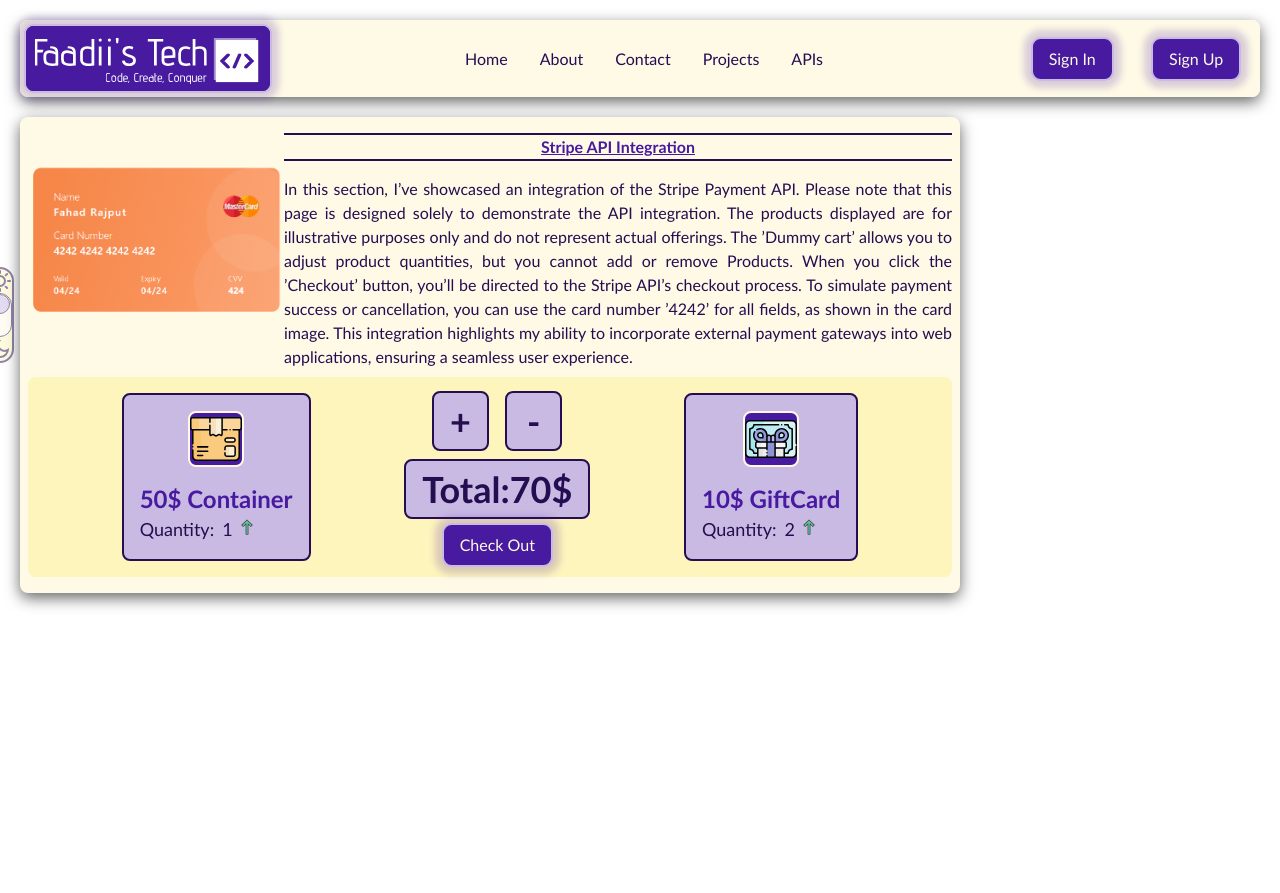
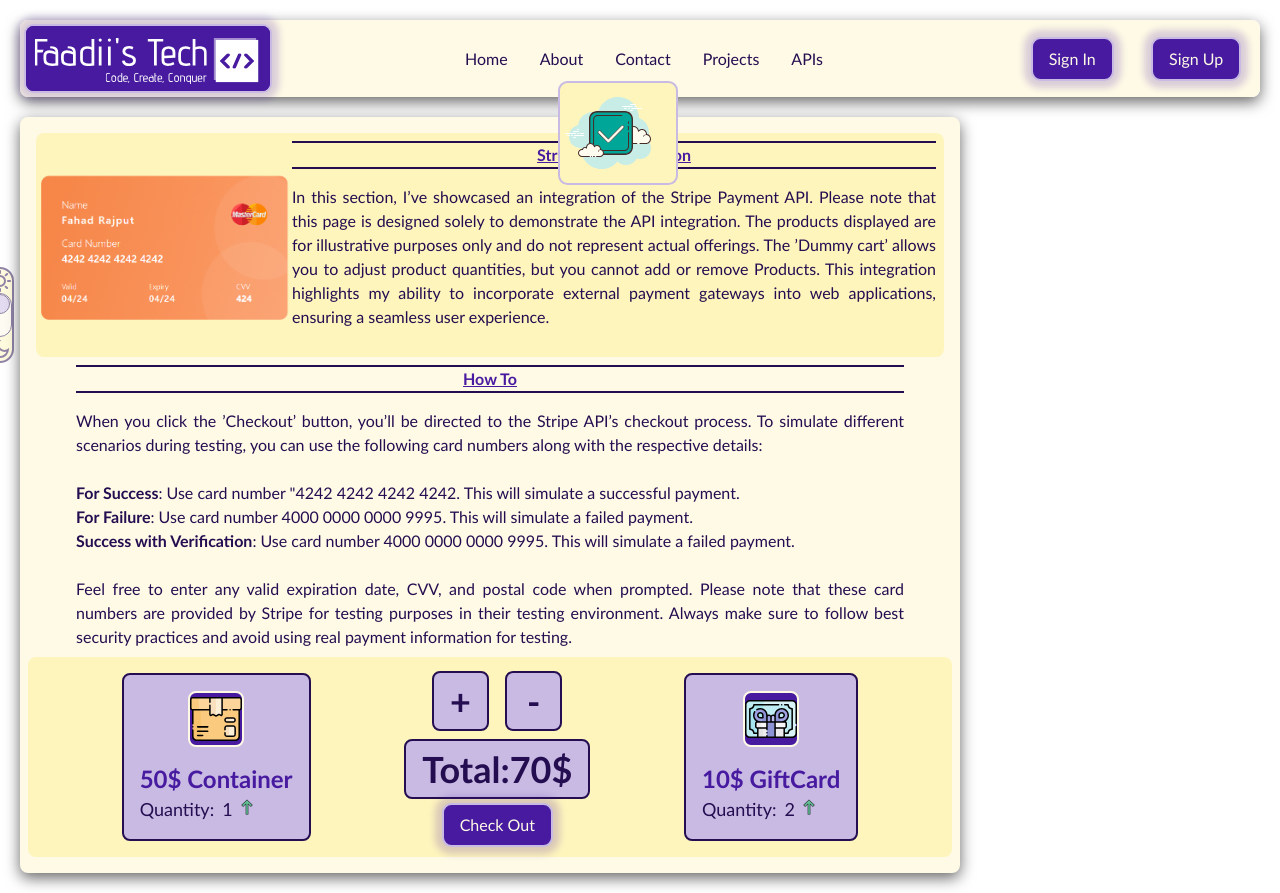
Before and after one commit to Mr-Fahad-Rajput/portfolio, a React (Vite) app in the folder Floatfolio/frontend/: page /stripe in a window 1280 px wide. Before the commit the page ends 800 px from the top, so only its background shows below. Built offline with nearby package versions, Linux system fonts and the light colour scheme.

Commit message:
Stripe Integration and Testing COmplete

```diff
--- a/Floatfolio/frontend/src/pages/APIs/Stripe.jsx
+++ b/Floatfolio/frontend/src/pages/APIs/Stripe.jsx
@@ -1,18 +1,27 @@
 import stripeIcon from "./stripe.svg";
 import p1 from "./p1.svg";
 import p2 from "./p2.svg";
-import sent from '../../assets/sent.svg';
-import notSent from '../../assets/notsent.svg';
+import sent from "../../assets/sent.svg";
+import notSent from "../../assets/notsent.svg";
 import Card from "../components/CardOne";
 import { useEffect, useState } from "react";
 import AlertBox from "../components/AlertBox";
 function Stripe() {
   let [quantity, setQuantity] = useState(1);
   const [alertImg, setAlertImg] = useState(sent);
-   let [dataBody, setDataBody] = useState();
   const [isLoading, setIsLoading] = useState(false);
+  let [dataBody, setDataBody] = useState([
+    {
+      id: 1,
+      quantity: quantity,
+    },
+    {
+      id: 2,
+      quantity: quantity + 1,
+    },
+  ]);
   const [responseStatus, setResponseStatus] = useState({
-    status: false,
+    status: true,
     text: "",
   });
   useEffect(() => {
@@ -20,28 +29,29 @@
 
     if (hashFragment === "#success") {
       setResponseStatus({
-            status:true,
-            text:"Payment Was Succesful"
+        status: true,
+        text: "Payment Was Successful",
       });
-        setTimeout(()=>{setResponseStatus({
+      setTimeout(() => {
+        setResponseStatus({
           status: false,
-            text:""
-        });},3000)
-
+        });
+      }, 3000);
     } else if (hashFragment === "#cancel") {
       setAlertImg(notSent);
       setResponseStatus({
-            status:true,
-            text:"Transaction was Canceled."
+        status: true,
+        text: "Transaction was Canceled.",
       });
-        setTimeout(()=>{setResponseStatus({
+      setTimeout(() => {
+        setResponseStatus({
           status: false,
-            text:""
-        });},3000)
+        });
+      }, 3000);
     }
   }, []);
 
-  function setProductQuantities(){
+  function setProductQuantities() {
     setDataBody([
       {
         id: 1,
@@ -60,7 +70,6 @@
     setQuantity(quantity);
     setTotal(quantity * 50 + (quantity + 1) * 10);
     setProductQuantities();
-
   }
   function decrementquantity() {
     if (quantity >= 1) {
@@ -76,7 +85,6 @@
     try {
       const handleSubmitModule = await import("../apiCalls/handleAPI.js");
       const handleSubmit = handleSubmitModule.default;
-      console.log(dataBody);
       handleSubmit(dataBody, "stripe", "POST")
         .then((res) => {
           if (res.ok) {
@@ -90,11 +98,24 @@
           const redirectUrl = data.url;
           window.location = redirectUrl;
         })
-        .catch((err) => {
-          console.error("Error:", err);
+        .catch((error) => {
+          let errorMsg = error;
+          if (error.toString().includes("Failed to fetch")){
+            errorMsg ="Can't Connect To the Server! Check Your Internet Connection"
+            }
+            setResponseStatus({
+                status: true,
+                text: errorMsg,
+              });
+              setAlertImg(notSent);
         })
         .finally(() => {
           setIsLoading(false);
+          setTimeout(() => {
+            setResponseStatus({
+              status: false,
+            });
+          }, 3000);
         });
     } catch (error) {
       console.error("Error importing handleSubmit:", error);
@@ -103,7 +124,7 @@
   return (
     <>
       <section className="mainContent">
-        <div className="text-center">
+        <div className="text-center bg-secondaryBg dark:bg-balBrand rounded-lg m-2">
           <div className="inline-flex w-64  md:float-left place-items-center">
             <img
               src={stripeIcon}
@@ -111,7 +132,12 @@
               className=" w-64 h-56 hover:scale-110 transform duration-500"
             />
           </div>
-          <div className="overflow-hidden pt-2">
+          <AlertBox
+            responseStatus={responseStatus}
+            msgImg={alertImg}
+            className="top-0"
+          />
+          <div className="overflow-hidden pt-2 mx-2 ">
             <h1 className="mb-4 dark:text-secondaryBg font-semibold underline cursor-default text-balBrand border-y-2 dark:border-mainBg  border-dBrand">
               Stripe API Integration
             </h1>
@@ -121,21 +147,23 @@
               demonstrate the API integration. The products displayed are for
               illustrative purposes only and do not represent actual offerings.
               The &rsquo;Dummy cart&rsquo; allows you to adjust product
-              quantities, but you cannot add or remove Products. When you click
-              the &rsquo;Checkout&rsquo; button, you&rsquo;ll be directed to the
-              Stripe API&rsquo;s checkout process. To simulate payment success
-              or cancellation, you can use the card number &rsquo;4242&rsquo;
-              for all fields, as shown in the card image. This integration
+              quantities, but you cannot add or remove Products.  This integration
               highlights my ability to incorporate external payment gateways
               into web applications, ensuring a seamless user experience.
             </p>
           </div>
-          <AlertBox
-                    responseStatus={responseStatus}
-                    msgImg={alertImg}
-                    className="top-0"
-                  />
         </div>
+            <div className="mx-2 text-center md:px-10"><h3 className="mb-4 dark:text-secondaryBg font-semibold underline cursor-default text-balBrand border-y-2 dark:border-mainBg  border-dBrand">How To</h3>
+            <p className=" mt-3 mx-auto text-justify"> When you click
+              the &rsquo;Checkout&rsquo; button, you&rsquo;ll be directed to the
+              Stripe API&rsquo;s checkout process. To simulate different scenarios during testing, you can use the following card numbers along with the respective details:<br/><br/>
+              <b>For Success</b>: Use card number &#34;4242 4242 4242 4242. This will simulate a successful payment.<br/>
+              <b>For Failure</b>: Use card number 4000 0000 0000 9995. This will simulate a failed payment.<br/>
+              <b>Success with Verification</b>: Use card number 4000 0000 0000 9995. This will simulate a failed payment.<br/><br/>
+              Feel free to enter any valid expiration date, CVV, and postal code when prompted.
+Please note that these card numbers are provided by Stripe for testing purposes in their testing environment. Always make sure to follow best security practices and avoid using real payment information for testing.
+             </p></div >
+
         <div className="bg-secondaryBg dark:bg-balBrand rounded-lg m-2 md:flex w-full justify-around">
           <Card
             cardImg={p1}
```
Lines whose indentation alone changed are shown as unchanged.
